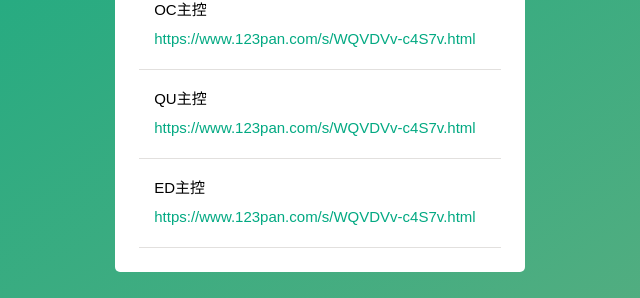
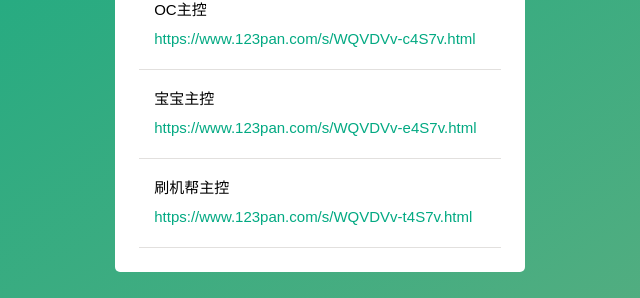
Before and after one commit to qpvb/qpvb.github.io, a plain HTML site: page index.html in a window 1280 px wide. Shown: the part 448-746 px from the top of the page, 320-960 px from the left. Drawn offline with Linux system fonts and the light colour scheme.

Commit message:
Update index.html

```diff
--- a/index.html
+++ b/index.html
@@ -68,17 +68,17 @@
 
 								</li>
 								<li>
-									QU主控
-									<a href="https://www.123pan.com/s/WQVDVv-c4S7v.html"
+									宝宝主控
+									<a href="https://www.123pan.com/s/WQVDVv-e4S7v.html"
 									   target="_blank">
-										<i>https://www.123pan.com/s/WQVDVv-c4S7v.html</i>
+										<i>https://www.123pan.com/s/WQVDVv-e4S7v.html</i>
 									</a>
 								</li>
 								<li>
-									ED主控
-									<a href="https://www.123pan.com/s/WQVDVv-c4S7v.html"
+									刷机帮主控
+									<a href="https://www.123pan.com/s/WQVDVv-t4S7v.html"
 									   target="_blank">
-										<i>https://www.123pan.com/s/WQVDVv-c4S7v.html</i>
+										<i>https://www.123pan.com/s/WQVDVv-t4S7v.html</i>
 
 				</ul>
 			</div>
```
